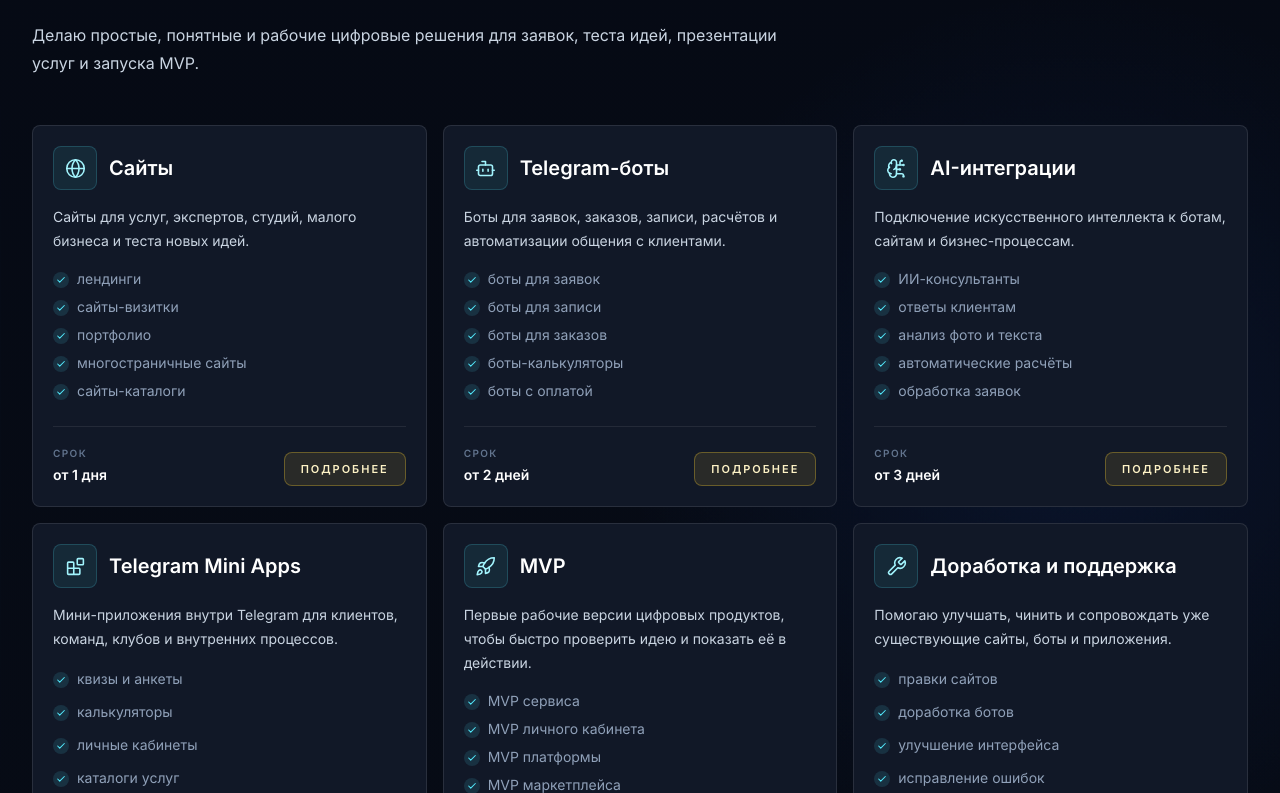
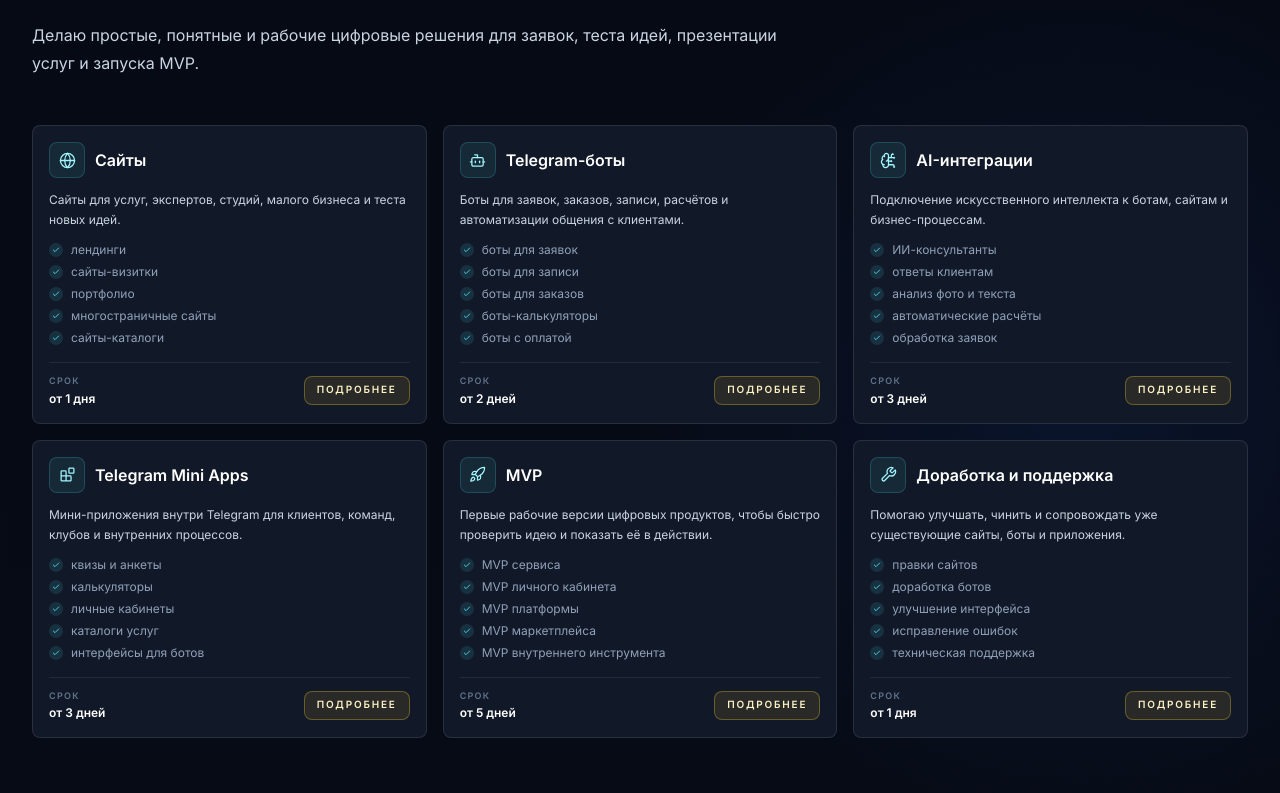
Before and after one commit to yasprosil-ai/portfolio-site, a Next.js app: page / in a window 1280 px wide. Shown: the part 987-1780 px from the top of the page. Built offline with nearby package versions, Linux system fonts and the light colour scheme.

Commit message:
style: уменьшить карточки услуг для fit на одном экране

```diff
--- a/components/ServicesSection.jsx
+++ b/components/ServicesSection.jsx
@@ -19,36 +19,36 @@ export default function ServicesSection() {
             return (
               <article
                 key={service.title}
-                className="group flex flex-col rounded-lg border border-white/10 bg-[#111827] p-5 transition duration-300 hover:-translate-y-1 hover:border-cyan-300/32 hover:bg-[#121d2d]"
+                className="group flex flex-col rounded-lg border border-white/10 bg-[#111827] p-4 transition duration-300 hover:-translate-y-1 hover:border-cyan-300/32 hover:bg-[#121d2d]"
               >
-                <div className="mb-4 flex items-center gap-3">
-                  <span className="grid size-11 shrink-0 place-items-center rounded-lg border border-cyan-300/18 bg-cyan-300/8 text-cyan-200">
-                    <Icon size={21} strokeWidth={1.8} />
+                <div className="mb-3 flex items-center gap-2.5">
+                  <span className="grid size-9 shrink-0 place-items-center rounded-lg border border-cyan-300/18 bg-cyan-300/8 text-cyan-200">
+                    <Icon size={17} strokeWidth={1.8} />
                   </span>
-                  <h3 className="text-xl font-semibold text-white">{service.title}</h3>
+                  <h3 className="text-base font-semibold text-white">{service.title}</h3>
                 </div>
 
-                <p className="text-sm leading-6 text-slate-300">{service.text}</p>
+                <p className="text-xs leading-5 text-slate-300">{service.text}</p>
 
-                <ul className="mt-4 flex-1 grid gap-2">
+                <ul className="mt-3 flex-1 grid gap-1.5">
                   {service.items.map((item) => (
-                    <li key={item} className="flex items-center gap-2 text-sm text-slate-400">
-                      <span className="grid size-4 shrink-0 place-items-center rounded-full bg-cyan-300/12 text-cyan-300">
-                        <Check size={10} strokeWidth={2.5} />
+                    <li key={item} className="flex items-center gap-2 text-xs text-slate-400">
+                      <span className="grid size-3.5 shrink-0 place-items-center rounded-full bg-cyan-300/12 text-cyan-300">
+                        <Check size={8} strokeWidth={2.5} />
                       </span>
                       {item}
                     </li>
                   ))}
                 </ul>
 
-                <div className="mt-6 flex items-end justify-between gap-4 border-t border-white/8 pt-5">
+                <div className="mt-4 flex items-center justify-between gap-4 border-t border-white/8 pt-3">
                   <div>
-                    <p className="text-[10px] font-semibold uppercase tracking-[0.14em] text-slate-500">Срок</p>
-                    <p className="mt-1 text-sm font-semibold text-white">{service.deadline}</p>
+                    <p className="text-[9px] font-semibold uppercase tracking-[0.14em] text-slate-500">Срок</p>
+                    <p className="mt-0.5 text-xs font-semibold text-white">{service.deadline}</p>
                   </div>
                   <Link
                     href={`/services/${service.slug}`}
-                    className="rounded-lg border border-amber-300/30 bg-amber-300/10 px-4 py-2 text-[11px] font-semibold uppercase tracking-[0.18em] text-amber-100 transition hover:bg-amber-300/18 active:translate-y-px"
+                    className="rounded-lg border border-amber-300/30 bg-amber-300/10 px-3 py-1.5 text-[10px] font-semibold uppercase tracking-[0.18em] text-amber-100 transition hover:bg-amber-300/18 active:translate-y-px"
                   >
                     Подробнее
                   </Link>
```
